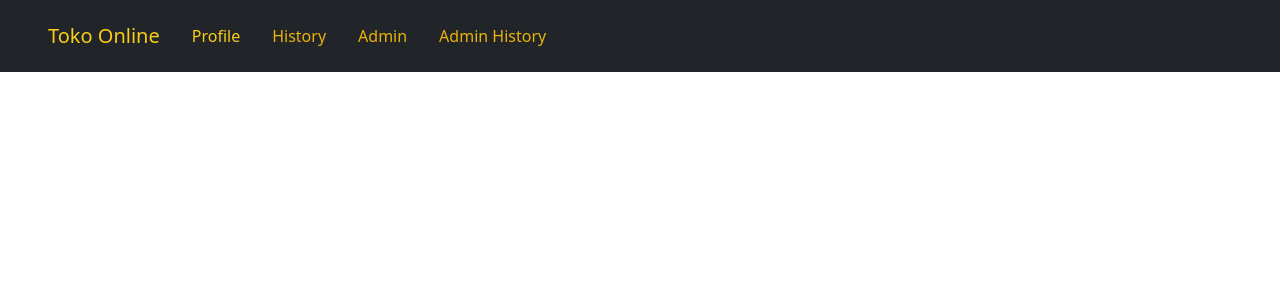
After one commit to Furozu/Project-Toko-Online, a PHP site: page /history.php in a window 1280 px wide. The commit adds this page. Shown: the top 300 px of the page. Run offline with PHP 8.4, Linux system fonts and the light colour scheme; some libraries are stand-ins or nearby versions.

Commit message:
added connection with history

```diff
--- a/adminPage.php
+++ b/adminPage.php
@@ -35,7 +35,7 @@ session_start();
                     <a class="nav-link text-yellow-400 hover:text-white hover:font-semibold" href="">Profile</a>
                 </li>
                 <li class="nav-item"><!-- TODO: belum connect -->
-                    <a class="nav-link text-yellow-500 hover:text-white hover:font-semibold" href="">History</a>
+                    <a class="nav-link text-yellow-500 hover:text-white hover:font-semibold" href="history.php">History</a>
                 </li>
                 <li class="nav-item">
                     <a class="nav-link text-yellow-500 hover:text-white hover:font-semibold" href="adminPage.php">Admin</a>
--- /dev/null
+++ b/history.php
@@ -0,0 +1,49 @@
+<?php
+require_once "connect.php";
+session_start();
+?>
+
+<!doctype html>
+<html lang="en">
+
+<head>
+    <meta charset="utf-8">
+    <meta name="viewport" content="width=device-width, initial-scale=1">
+
+    <!-- judul yang terdisplay di bar atas -->
+    <title>Toko Online</title>
+
+    <!-- Inisialisasi Bootstrap -->
+    <link href="https://cdn.jsdelivr.net/npm/bootstrap@5.3.3/dist/css/bootstrap.min.css" rel="stylesheet"
+        integrity="sha384-QWTKZyjpPEjISv5WaRU9OFeRpok6YctnYmDr5pNlyT2bRjXh0JMhjY6hW+ALEwIH" crossorigin="anonymous">
+    <script src="https://cdn.jsdelivr.net/npm/bootstrap@5.3.3/dist/js/bootstrap.bundle.min.js"
+        integrity="sha384-YvpcrYf0tY3lHB60NNkmXc5s9fDVZLESaAA55NDzOxhy9GkcIdslK1eN7N6jIeHz"
+        crossorigin="anonymous"></script>
+
+    <!-- Inisialisasi Tailwind -->
+    <script src="https://cdn.tailwindcss.com"></script>
+
+</head>
+
+<body>
+    <!-- navbar -->
+    <nav class="navbar navbar-expand-lg navbar-light bg-dark sticky fixed-top gap-2">
+        <a class="navbar-brand pl-12 text-yellow-400 hover:text-white hover:font-semibold" href="home.php">Toko Online</a>
+        <div class="navbar justify-content-between">
+            <ul class="navbar-nav mr-auto gap-3">
+                <li class="nav-item"><!-- TODO: belum connect -->
+                    <a class="nav-link text-yellow-400 hover:text-white hover:font-semibold" href="">Profile</a>
+                </li>
+                <li class="nav-item"><!-- TODO: belum connect -->
+                    <a class="nav-link text-yellow-500 hover:text-white hover:font-semibold" href="history.php">History</a>
+                </li>
+                <li class="nav-item">
+                    <a class="nav-link text-yellow-500 hover:text-white hover:font-semibold" href="adminPage.php">Admin</a>
+                </li>
+                <li class="nav-item"><!-- TODO: belum connect -->
+                    <a class="nav-link text-yellow-500 hover:text-white hover:font-semibold" href="">Admin History</a>
+                </li>
+            </ul>
+        </div>
+    </nav>
+</body>
--- a/home.php
+++ b/home.php
@@ -35,7 +35,7 @@ session_start();
                     <a class="nav-link text-yellow-400 hover:text-white hover:font-semibold" href="">Profile</a>
                 </li>
                 <li class="nav-item"><!-- TODO: belum connect -->
-                    <a class="nav-link text-yellow-500 hover:text-white hover:font-semibold" href="">History</a>
+                    <a class="nav-link text-yellow-500 hover:text-white hover:font-semibold" href="history.php">History</a>
                 </li>
                 <li class="nav-item">
                     <a class="nav-link text-yellow-500 hover:text-white hover:font-semibold" href="adminPage.php">Admin</a>
```
